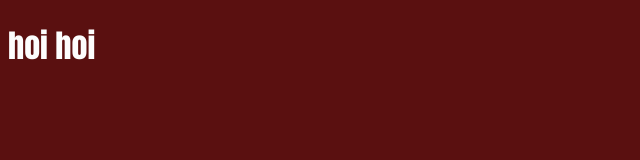
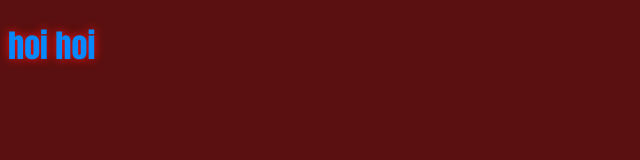
Before and after one commit to Heroin-Hugo/skill-22-branches, a plain HTML site: page index.html in a window 1280 px wide. Shown: the whole page, without its empty margins (0-640 px from the left). Drawn offline with Linux system fonts and the light colour scheme.

Commit message:
text shadow

```diff
--- a/style.css
+++ b/style.css
@@ -4,3 +4,7 @@ body
     background-color: rgb(90, 16, 16);
     color: rgb(253, 253, 253);
 }
+h1{
+    color: rgb(5, 137, 252);
+        text-shadow: 0 0 10px rgb(255, 17, 17);
+}
```
